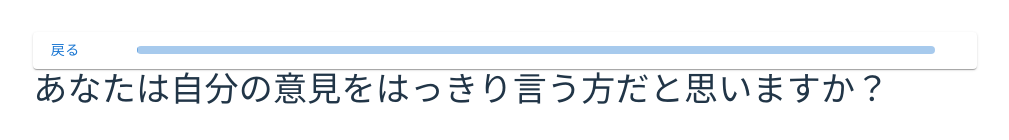
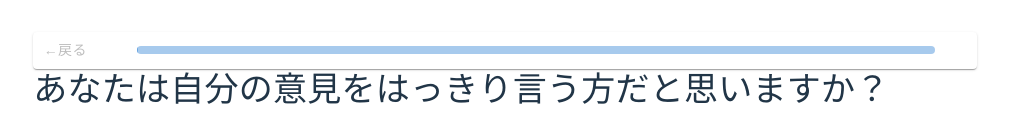
Before and after one commit to netakiryosuke/how-we-match, a React (Vite) app: page / in a window 1280 px wide. Shown: the top 140 px of the page, without its empty margins (135-1144 px from the left). Built offline with nearby package versions, Linux system fonts and the light colour scheme.

Commit message:
１ページ目は戻るボタンをdisabledにするよう修正

```diff
--- a/src/components/ProgressHeader.jsx
+++ b/src/components/ProgressHeader.jsx
@@ -1,11 +1,11 @@
 import { Button, LinearProgress, Paper } from "@mui/material";
 
-export default function ProgressHeader({ answeredQuestion, totalQuestions }) {
+export default function ProgressHeader({ isPage1, answeredQuestion, totalQuestions }) {
     const progress = (answeredQuestion / totalQuestions) * 100;
 
     return (
         <Paper sx={{ display: "flex", flexDirection: "row", alignItems: "center", width: "100%", gap: 5 }}>
-            <Button onClick={() => alert("ダメ")}>戻る</Button>
+            <Button onClick={() => alert("ダメ")} disabled={isPage1}>←戻る</Button>
             <LinearProgress variant="determinate" value={progress} sx={{ flexGrow: 0.95, height: 8, borderRadius: 5 }} />
         </Paper>
     );
--- a/src/components/QuestionPage.jsx
+++ b/src/components/QuestionPage.jsx
@@ -69,6 +69,7 @@ export default function QuestionPage() {
     return (
         <Box>
             <ProgressHeader
+                isPage1={currentPage === 0}
                 answeredQuestion={answers.filter((answer) => answer !== null).length}
                 totalQuestions={15}
             />
```
